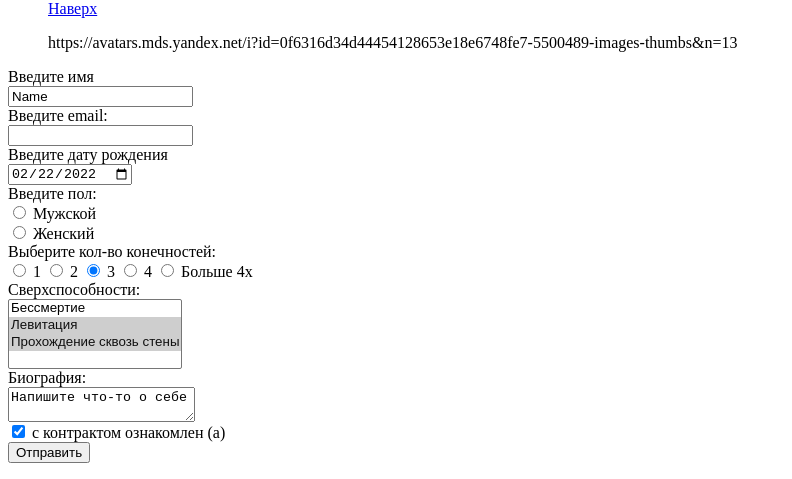
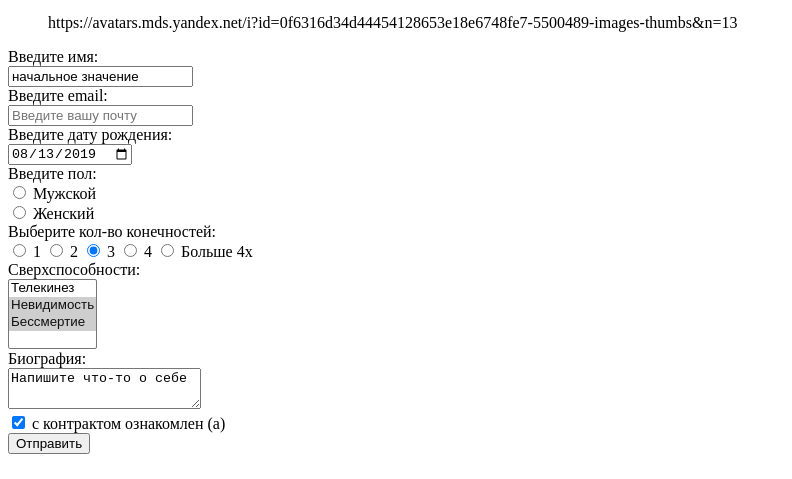
Before and after one commit to okno123/okno123.github.io, a plain HTML site: page index.html in a window 1280 px wide. Shown: the part 470-949 px from the top of the page, without its empty margins (0-792 px from the left). Drawn offline with Linux system fonts and the light colour scheme.

Commit message:
Update index.html

```diff
--- a/index.html
+++ b/index.html
@@ -1,5 +1,10 @@
+<!DOCTYPE html>
+</body></html>
 
-<html>
+     <html><head>
+    <title>Домашняя работа</title>
+  </head>
+
 
 <body>
 <ol>
@@ -46,18 +51,19 @@
 <form action="/" method="POST">
 
 <label>
-Введите имя<br>
-<input name="field-name-1" value="Name">
-</label><br>
+Введите имя:<br>
+<input name="field-name-1" value="начальное значение">
+      </label><br>
 
 <label>
 Введите email:<br>
-<input></label><br>
+ <input name="field-email" type="email" placeholder="Введите вашу почту">
+      </label><br>
 
 <label>
-Введите дату рождения<br>
-<input name="field-date" value="2022-02-22" type="date">
-</label><br>
+Введите дату рождения:<br>
+<input name="field-date" value="2019-08-13" type="date">
+      </label><br>
 
 Введите пол:<br>
 <label><input type="radio" checked="checked" name="radio-group-1" value="Значение1">
@@ -81,9 +87,9 @@
 Сверхспособности:
 <br>
 <select name="field-name-4[]" multiple="multiple">
-<option value="Значение1">Бессмертие</option>
-<option value="Значение2" selected="selected">Левитация</option>
-<option value="Значение3" selected="selected">Прохождение сквозь стены</option>
+<option value="Значение1">Телекинез</option>
+<option value="Значение2" selected="selected">Невидимость</option>
+<option value="Значение3" selected="selected">Бессмертие</option>
 </select>
 </label><br>
 
```
